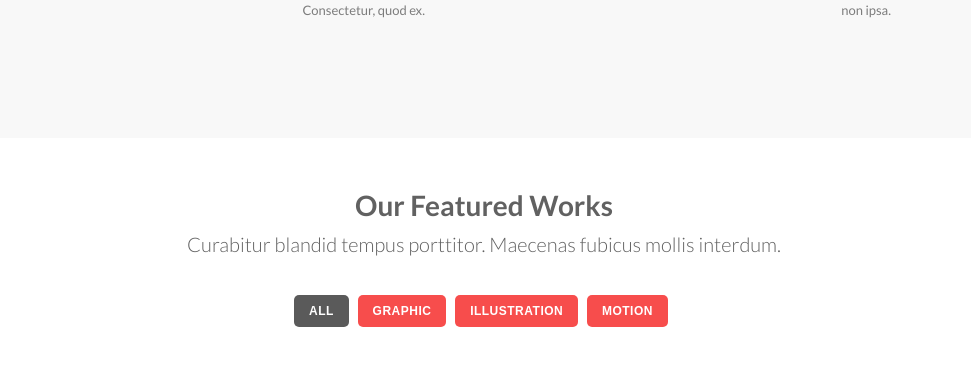
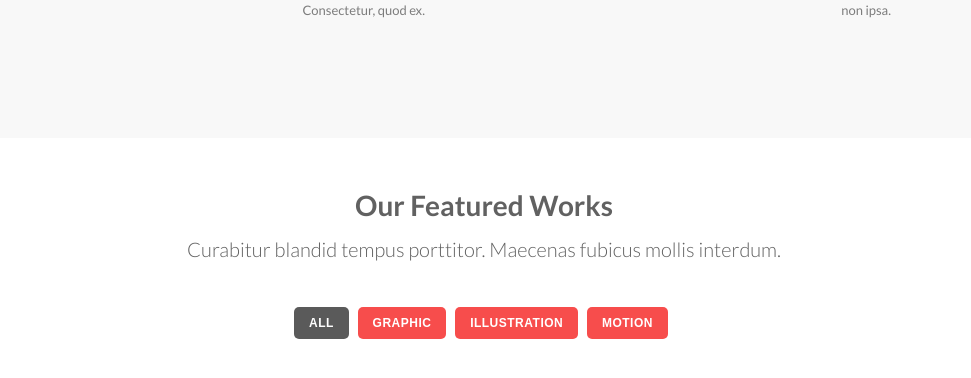
Before and after one commit to DVCone/webpaint, a plain HTML site: page index.html in a window 1280 px wide. Shown: the part 755-1133 px from the top of the page, without its empty margins (156-1127 px from the left). Drawn offline with Linux system fonts and the light colour scheme.

Commit message:
arief lhaw

```diff
--- a/style.css
+++ b/style.css
@@ -140,7 +140,8 @@ p.description {
     font-size: 20px;
     font-weight: 300;
     height: 45px;
-    padding-top: 10px;
+    padding-top: 15px;
+    margin-bottom: 25px;
 }
 .coise {
     margin: 18px;
@@ -173,4 +174,5 @@ p.description {
 }
 #section-fiture {
     text-align: center;
+    height: 950px;
 }
```
